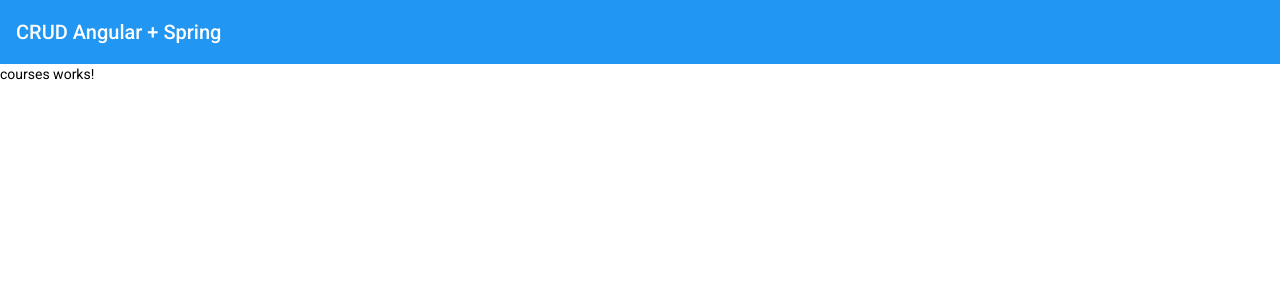
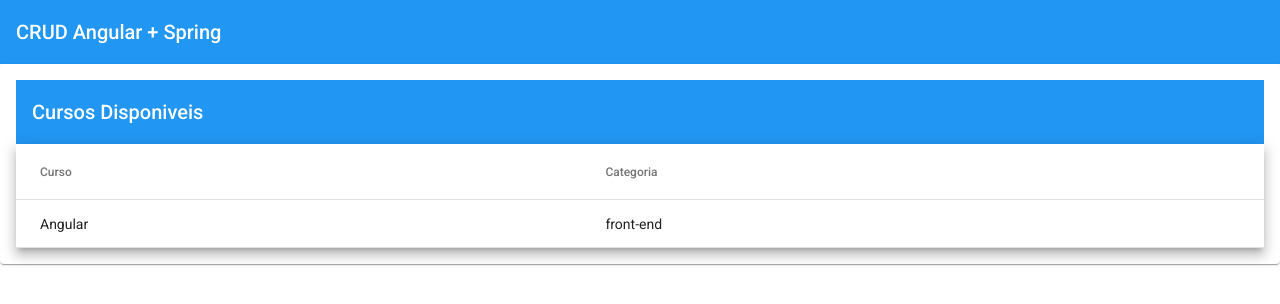
Before and after one commit to gabrielvba/CRUD-Angular-Spring, an Angular app in the folder crud-angular/: page /courses in a window 1280 px wide. Shown: the top 304 px of the page. Built offline with nearby package versions, Linux system fonts and the light colour scheme.

Commit message:
criando modulo separado para os importes do material

```diff
--- a/crud-angular/src/app/courses/courses/courses.component.html
+++ b/crud-angular/src/app/courses/courses/courses.component.html
@@ -1 +1,22 @@
-<p>courses works!</p>
+<mat-card>
+  <mat-toolbar color="primary">
+    <span>Cursos Disponiveis</span>
+  </mat-toolbar>
+  <table mat-table [dataSource]="courses" class="mat-elevation-z8">
+
+    <ng-container matColumnDef="name">
+      <th mat-header-cell *matHeaderCellDef> Curso </th>
+      <td mat-cell *matCellDef="let course"> {{ course.name }} </td>
+    </ng-container>
+
+    <ng-container matColumnDef="category">
+      <th mat-header-cell *matHeaderCellDef> Categoria </th>
+      <td mat-cell *matCellDef="let course"> {{ course.category }} </td>
+    </ng-container>
+
+
+
+    <tr mat-header-row *matHeaderRowDef="displayedColumns"></tr>
+    <tr mat-row *matRowDef="let row; columns: displayedColumns;"></tr>
+  </table>
+</mat-card>
--- a/crud-angular/src/app/courses/courses/courses.component.scss
+++ b/crud-angular/src/app/courses/courses/courses.component.scss
@@ -0,0 +1,3 @@
+table {
+  width: 100%;
+}
--- a/crud-angular/src/app/courses/courses/courses.component.ts
+++ b/crud-angular/src/app/courses/courses/courses.component.ts
@@ -1,3 +1,4 @@
+import { Course } from './../model/course';
 import { Component, OnInit } from '@angular/core';
 
 @Component({
@@ -7,6 +8,11 @@
 })
 export class CoursesComponent implements OnInit {
 
+  courses: Course[] = [
+    { _id: '1', name: 'Angular', category: 'front-end'}
+  ];
+  displayedColumns = ['name','category'];
+
   constructor() { }
 
   ngOnInit(): void {
--- /dev/null
+++ b/crud-angular/src/app/courses/model/course.ts
@@ -0,0 +1,5 @@
+export interface Course {
+  _id: string;
+  name: string;
+  category: string;
+}
```
Also changed, not shown: crud-angular/src/app/courses/courses.module.ts (+5 -2 lines), crud-angular/src/app/shared/app-material/app-material.module.ts (added, +14 -0 lines).
